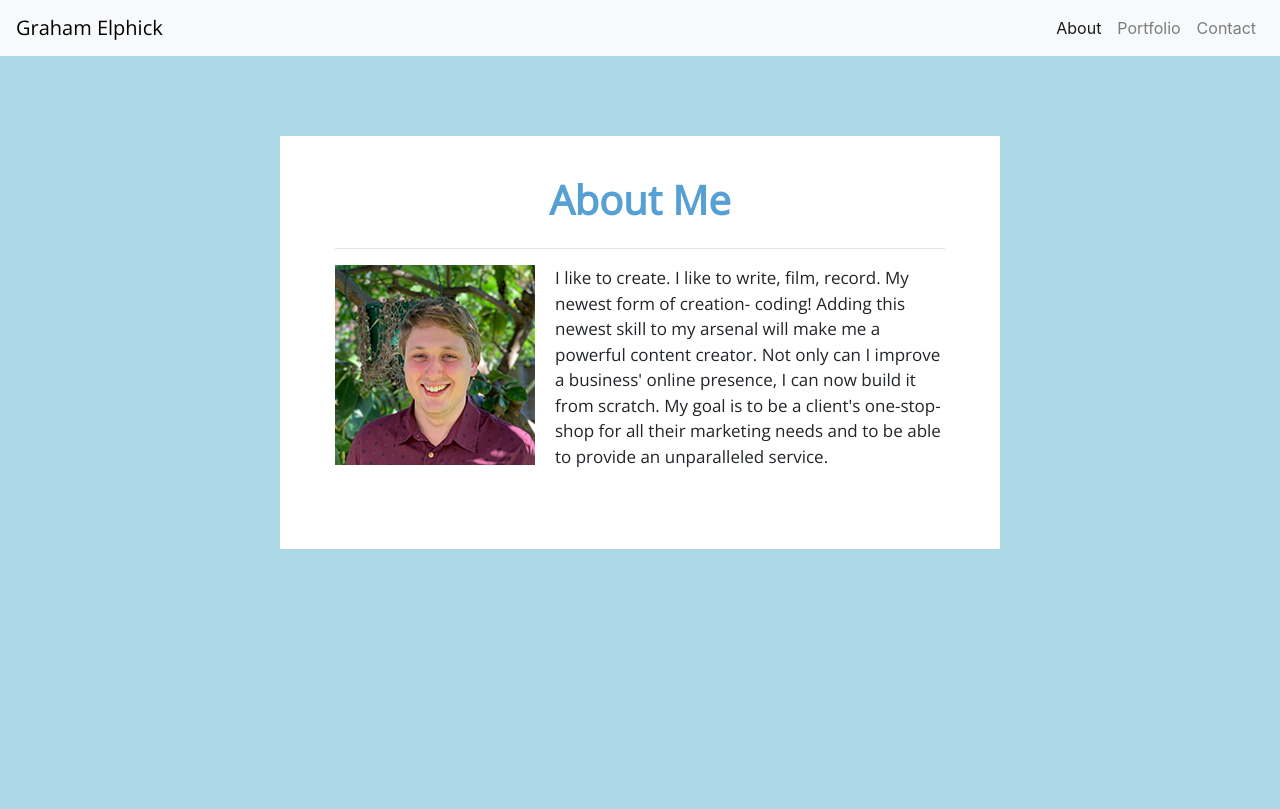
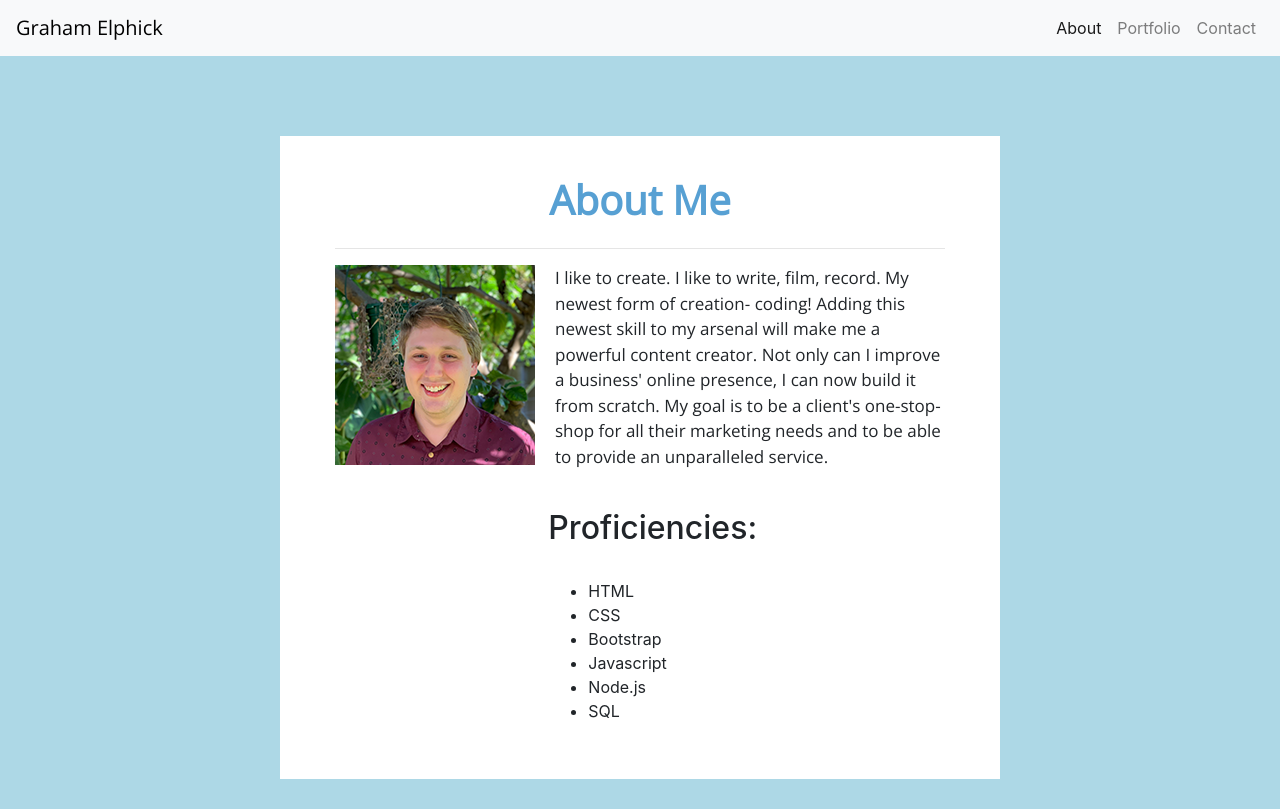
Before and after one commit to grahamelphick/updated-portfolio, a plain HTML site: page index.html in a window 1280 px wide. Drawn offline with nearby package versions, Linux system fonts and the light colour scheme.

Commit message:
added proficiencies list

```diff
--- a/index.html
+++ b/index.html
@@ -65,7 +65,22 @@
                         </div>
                     </div>
                     <br>
-
+                    <div class="row">
+                        <div class="col-4"></div>
+                        <div class="col-4">
+                            <h2>Proficiencies:</h2>
+                            <br>
+                            <ul>
+                                <li>HTML</li>
+                                <li>CSS</li>
+                                <li>Bootstrap</li>
+                                <li>Javascript</li>
+                                <li>Node.js</li>
+                                <li>SQL</li>
+                            </ul>
+                        </div>
+                        <div class="col-4"></div>
+                    </div>
                 </div>
 
             </div>
```
